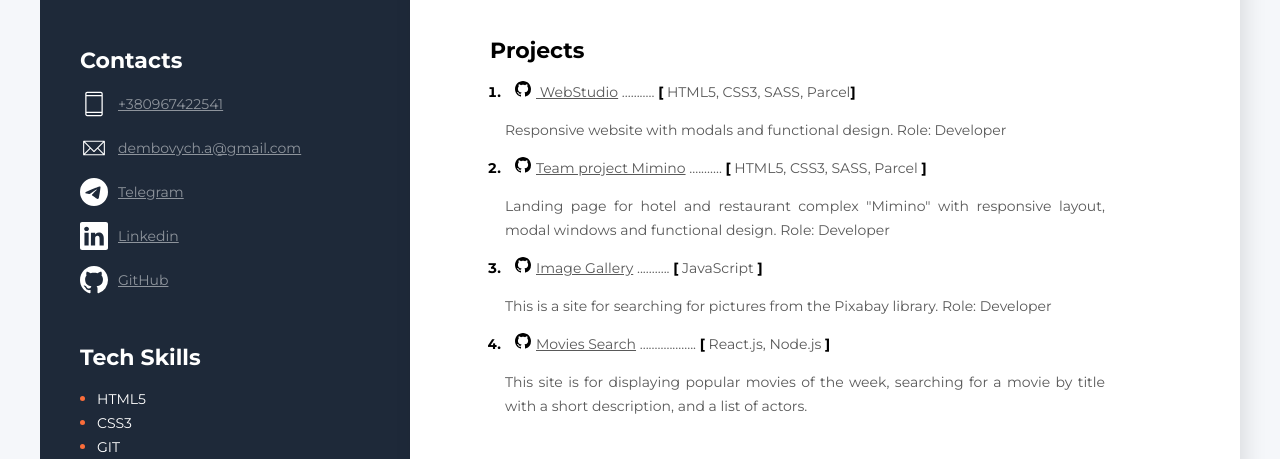
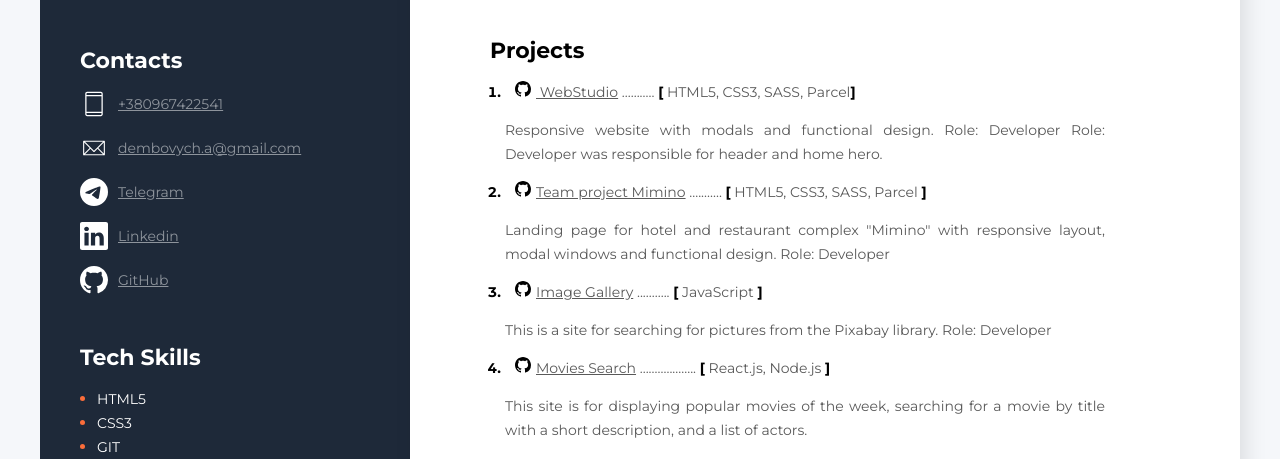
Before and after one commit to DembovychAnastasia/resume, a plain HTML site: page index.html in a window 1280 px wide. Shown: the part 355-814 px from the top of the page. Drawn offline with Linux system fonts and the light colour scheme.

Commit message:
Update index.html

```diff
--- a/index.html
+++ b/index.html
@@ -38,7 +38,7 @@
                        ...........
                         <span class="project-braket">[</span> HTML5, CSS3, SASS, Parcel<span class="project-braket">]</span>
                         </span>
-                        <p class="about-description-text"> Responsive website with modals and functional design. Role: Developer</p>
+                        <p class="about-description-text"> Responsive website with modals and functional design. Role: Developer Role: Developer was responsible for header and home hero.</p>
                     </li>
                     <li class="project-item">
                         <span class="project">
```
